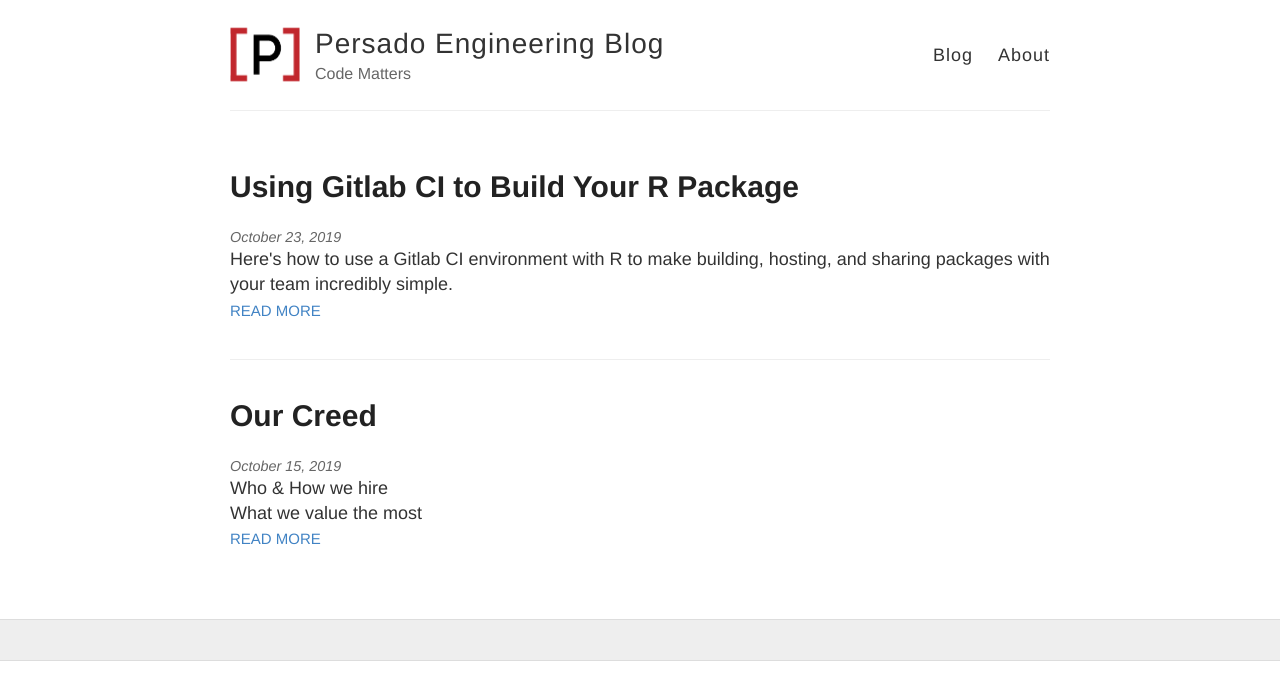
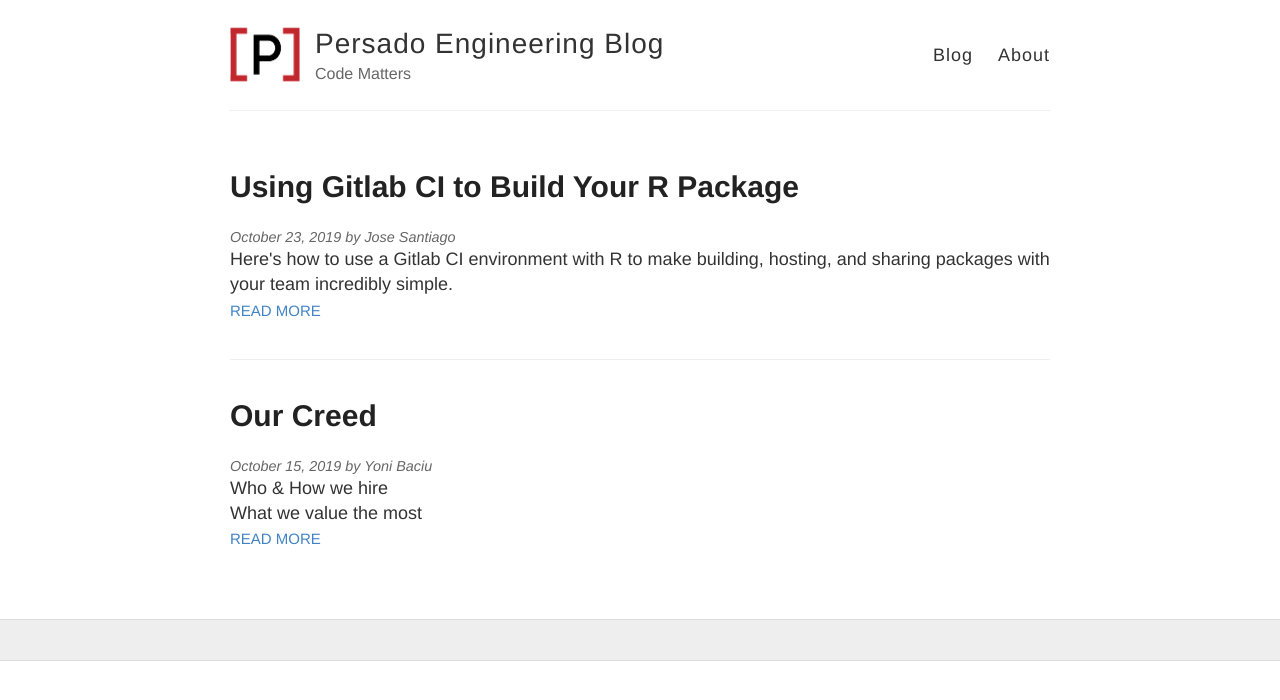
Before and after one commit to persado/persado.github.io, a Jekyll site: the page built from index.markdown, in a window 1280 px wide. Shown: the top 700 px of the page. Built offline with Jekyll 4.4.1, drawn with Linux system fonts in a browser that asks for light colours.

Commit message:
added authors.yml and use it to sign posts

```diff
--- /dev/null
+++ b/_data/authors.yml
@@ -0,0 +1,6 @@
+yoni_baciu:
+    name: Yoni Baciu
+    title: VP Engineering
+jose_santiago:
+    name: Jose Santiago
+    title: Director of Engineering - Enterprise Architecture
--- a/_posts/2019-10-15-our-creed.md
+++ b/_posts/2019-10-15-our-creed.md
@@ -2,6 +2,7 @@
 layout: post
 title: Our Creed
 excerpt: Who & How we hire<br/>What we value the most
+author: yoni_baciu
 ---
 
 ## Who & How we hire
--- a/index.markdown
+++ b/index.markdown
@@ -10,7 +10,16 @@ layout: default
     <article class="post">
 
       <h1><a href="{{ site.baseurl }}{{ post.url }}">{{ post.title }}</a></h1>
-      <div class="summary-date">{{ post.date | date: "%B %e, %Y" }}</div>
+      <div class="summary-date">
+        {{ post.date | date: "%B %e, %Y" }}
+        {% assign author = site.data.authors[post.author] %}
+        {% if author %}
+          <span>
+            <!-- Personal Info. -->
+            by {{ author.name }}
+          </span>
+        {% endif %}
+      </div>
 
       <div class="entry">
         {{ post.excerpt }}
```
Also changed, not shown: _layouts/post.html (+7 -0 lines), _posts/2019-10-23-R-gitlab-pipelines.md (+1 -2 lines).
